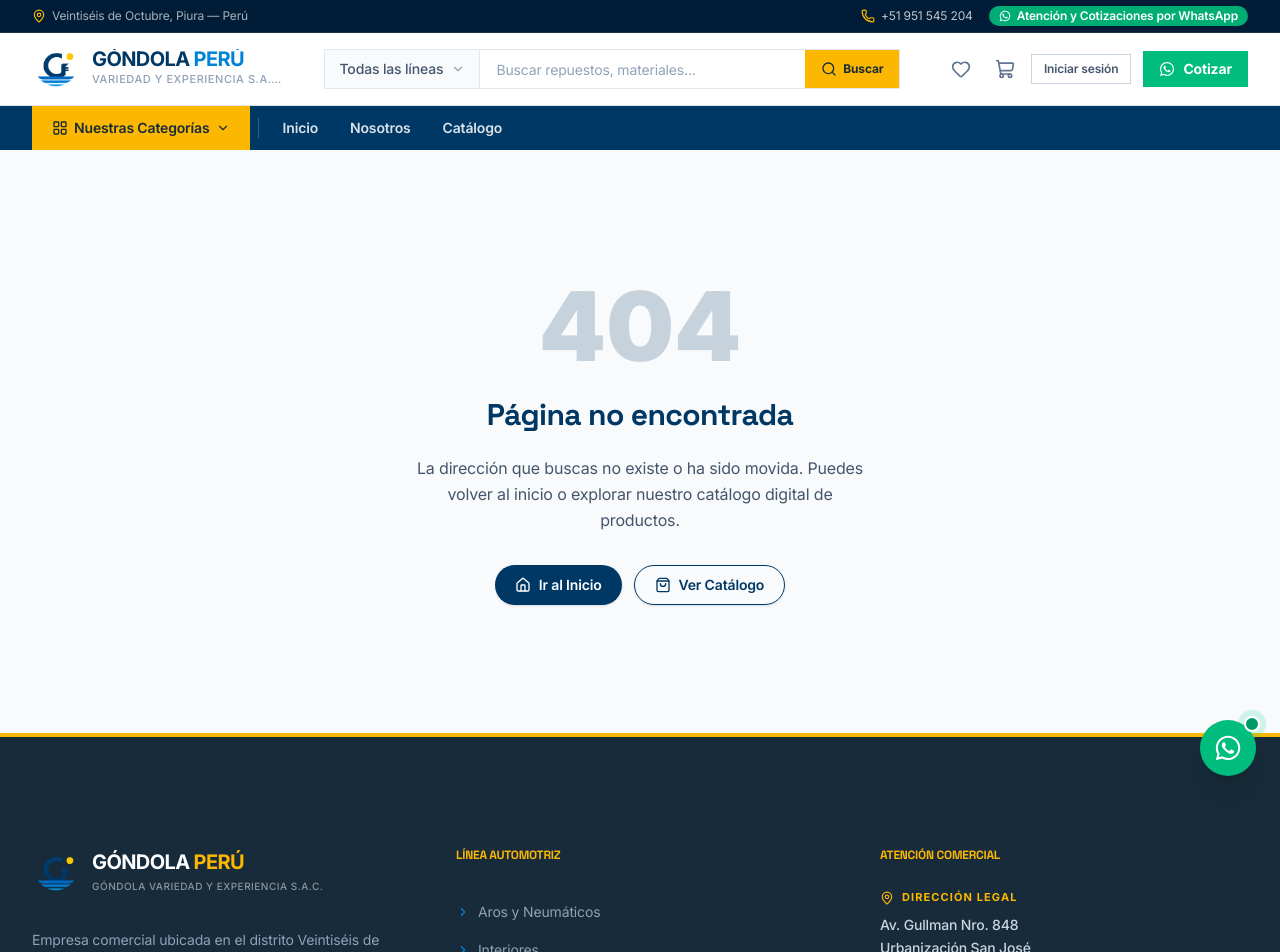
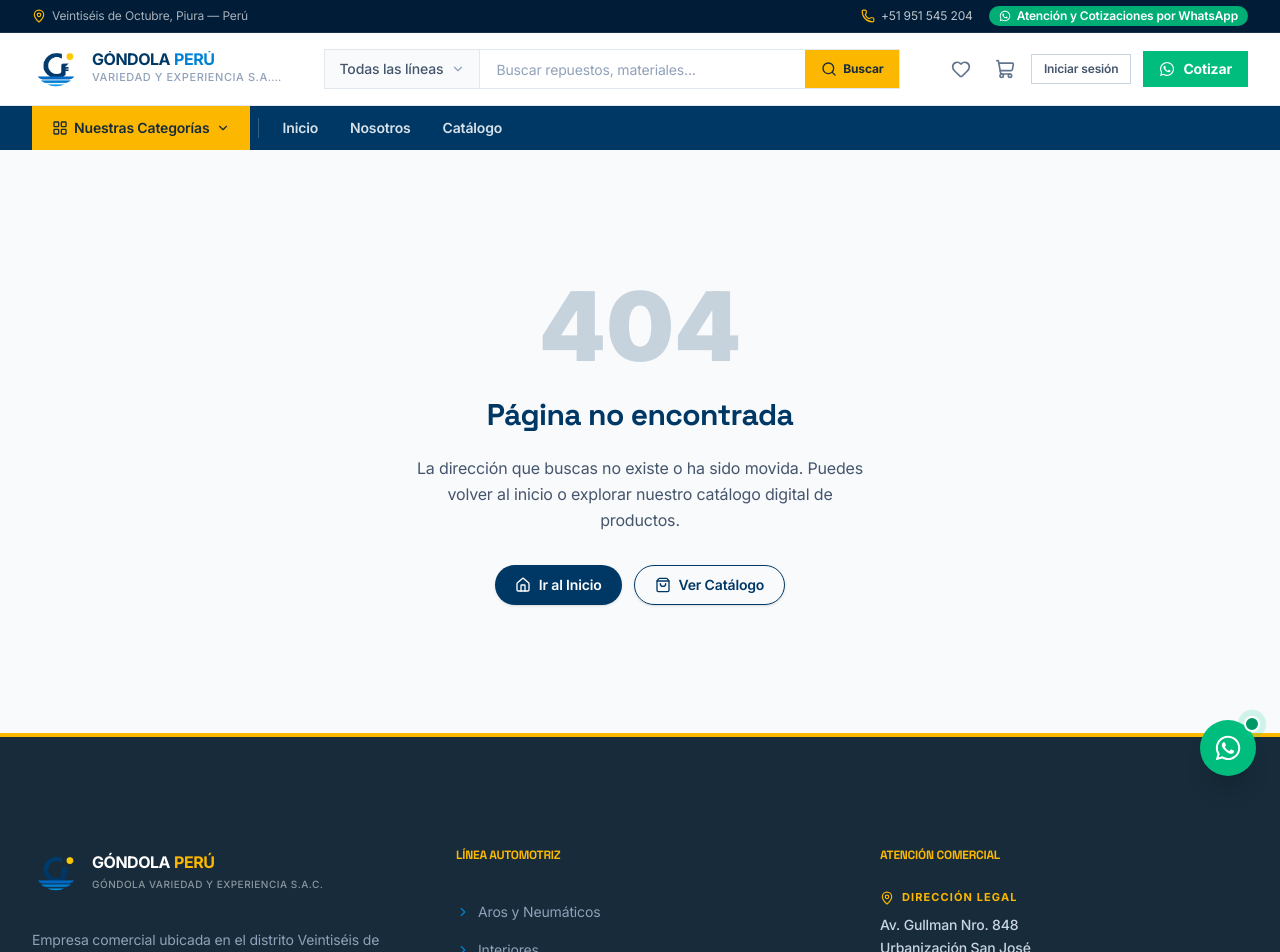
Before and after one commit to Jerowaree/gondolaperu, a React (Vite) app: page /404 in a window 1280 px wide. Shown: the top 952 px of the page. Built offline with nearby package versions, Linux system fonts and the light colour scheme.

Commit message:
update font size

```diff
--- a/src/components/layout/Footer.tsx
+++ b/src/components/layout/Footer.tsx
@@ -26,7 +26,7 @@ export function Footer() {
                 />
               </div>
               <div>
-                <span className="text-xl font-bold text-white block leading-none tracking-[-0.03em]">
+                <span className="text-base font-bold text-white block leading-none tracking-[-0.03em]">
                   GÓNDOLA<span className="text-[#FCB800] ml-1">PERÚ</span>
                 </span>
                 <span className="text-[10px] font-medium text-white/50 uppercase tracking-wider block mt-1.5">
--- a/src/components/layout/Header.tsx
+++ b/src/components/layout/Header.tsx
@@ -185,7 +185,7 @@ export function Header() {
                 />
               </div>
               <div className="flex flex-col min-w-0">
-                <span className="text-base sm:text-xl font-bold text-[#003865] leading-none tracking-[-0.03em] group-hover:text-[#0082D6] transition-colors truncate">
+                <span className="text-base sm:text-base font-bold text-[#003865] leading-none tracking-[-0.03em] group-hover:text-[#0082D6] transition-colors truncate">
                   GÓNDOLA<span className="text-[#0082D6] ml-1">PERÚ</span>
                 </span>
                 <span className="text-[10px] sm:text-[11px] font-medium text-slate-400 uppercase tracking-wider mt-0.5 truncate max-w-[110px] sm:max-w-[190px]">
```
